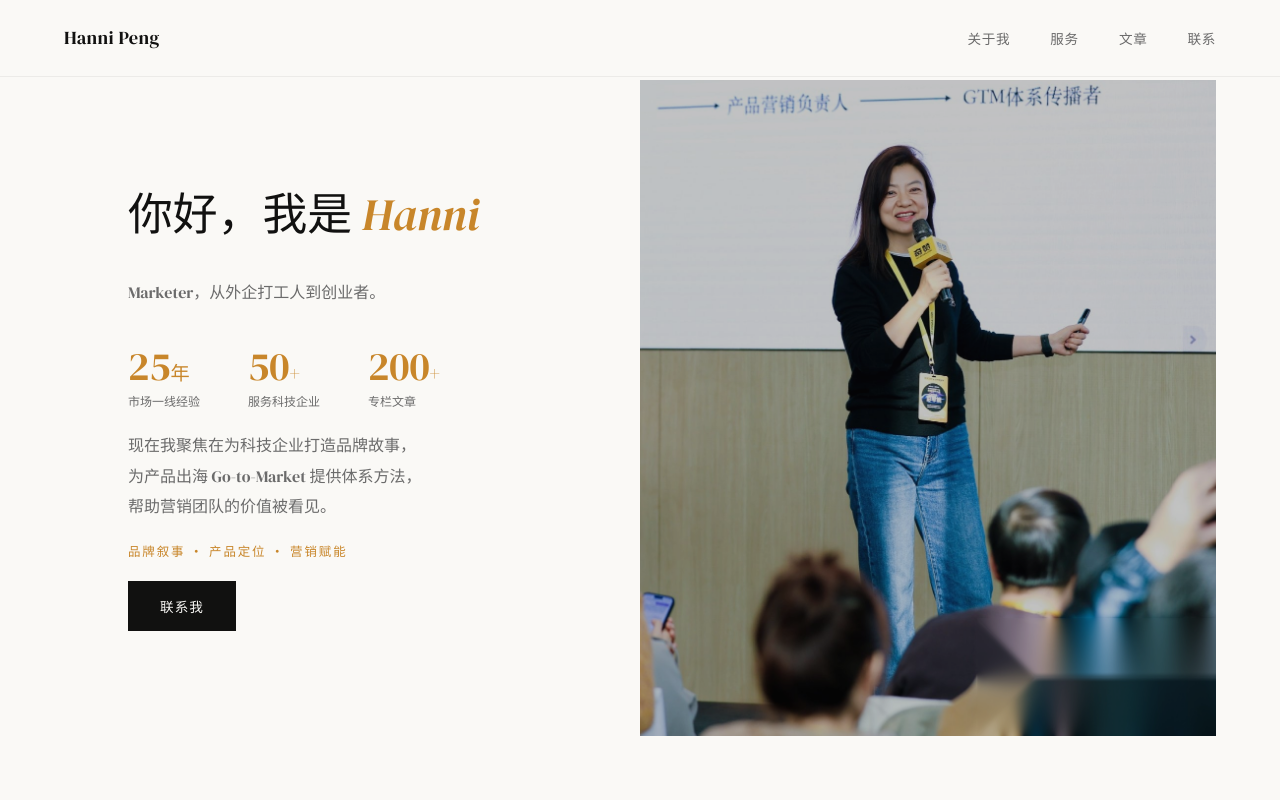
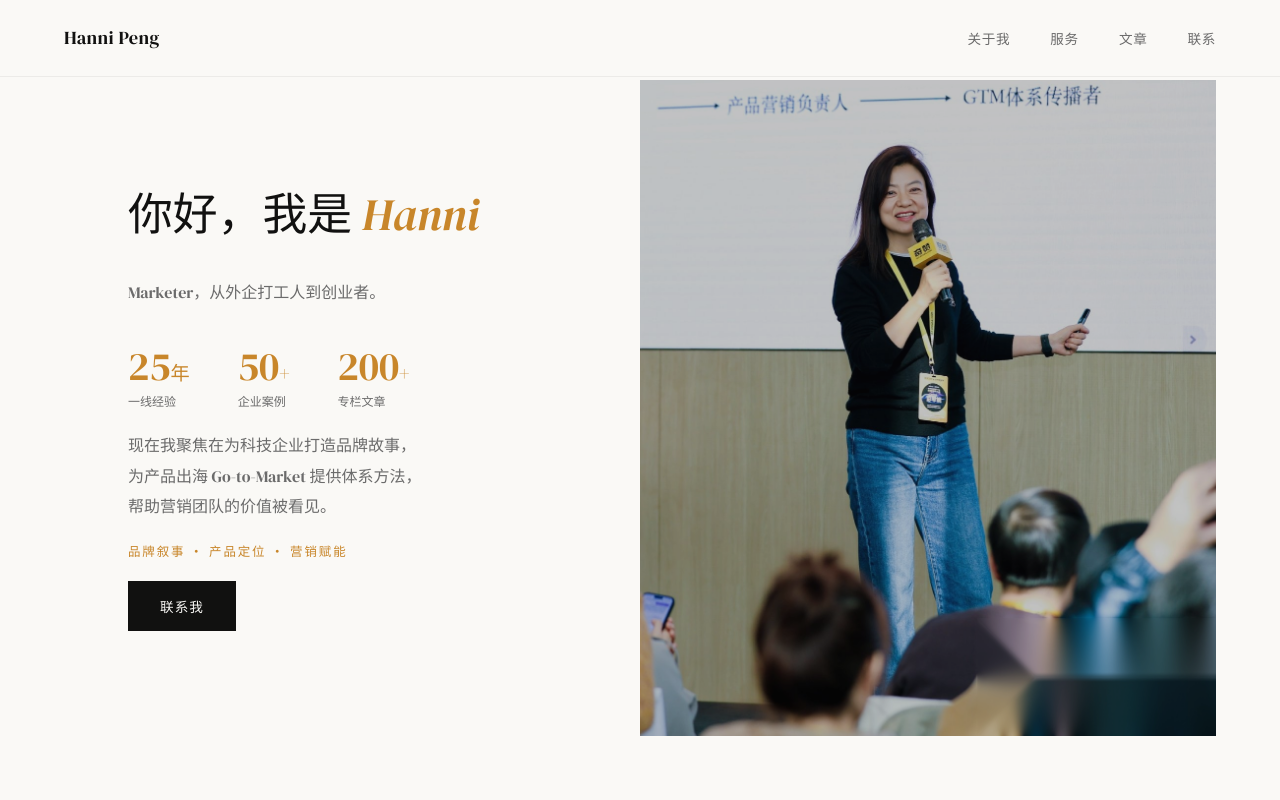
Before and after one commit to HanniPeng/personal-website, a plain HTML site: page index.html in a window 1280 px wide. Shown: the top 800 px of the page. Drawn offline with Linux system fonts and the light colour scheme.

Commit message:
Update index.html

```diff
--- a/index.html
+++ b/index.html
@@ -559,11 +559,11 @@
       <div style="display:flex; gap:3rem; margin: 1.2rem 0;">
         <div>
           <div style="font-family:var(--serif); font-size:2.5rem; color:var(--gold); line-height:1;">25<span style="font-size:1.2rem;">年</span></div>
-          <div style="font-size:0.75rem; color:var(--gray); margin-top:0.3rem;">市场一线经验</div>
+          <div style="font-size:0.75rem; color:var(--gray); margin-top:0.3rem;">一线经验</div>
         </div>
         <div>
           <div style="font-family:var(--serif); font-size:2.5rem; color:var(--gold); line-height:1;">50<span style="font-size:1.2rem;">+</span></div>
-          <div style="font-size:0.75rem; color:var(--gray); margin-top:0.3rem;">服务科技企业</div>
+          <div style="font-size:0.75rem; color:var(--gray); margin-top:0.3rem;">企业案例</div>
         </div>
         <div>
           <div style="font-family:var(--serif); font-size:2.5rem; color:var(--gold); line-height:1;">200<span style="font-size:1.2rem;">+</span></div>
```
